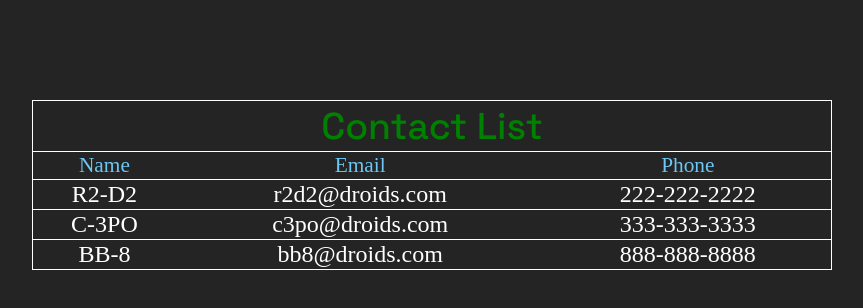
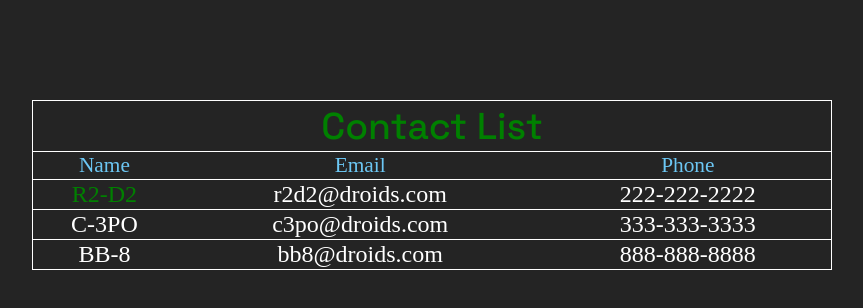
Before and after one commit to Block-26-Contact-List/Workshop-Block26-Contact-List, a React (Vite) app in the folder contact-list/: page / in a window 1280 px wide. In both pictures the pointer is over the element "R2-D2". Shown: the top 308 px of the page, without its empty margins (208-1071 px from the left). Built offline with nearby package versions, Linux system fonts and the light colour scheme; no server answers.

Commit message:
adding hover styles

```diff
--- a/contact-list/src/components/ContactRow.jsx
+++ b/contact-list/src/components/ContactRow.jsx
@@ -3,7 +3,7 @@ import React from 'react'
 function ContactRow({ contact }) {
   return (
     <tr>
-        <td>{contact.name}</td>
+        <td className="getMoreInfo">{contact.name}</td>
         <td>{contact.email}</td>
         <td>{contact.phone}</td>
     </tr>
--- a/contact-list/src/index.css
+++ b/contact-list/src/index.css
@@ -43,3 +43,9 @@ td {
   font-size: 18pt;
   font-family: 'Times New Roman', Times, serif;
 }
+
+.getMoreInfo:hover {
+  color: green;
+  cursor: pointer;
+
+}
```
